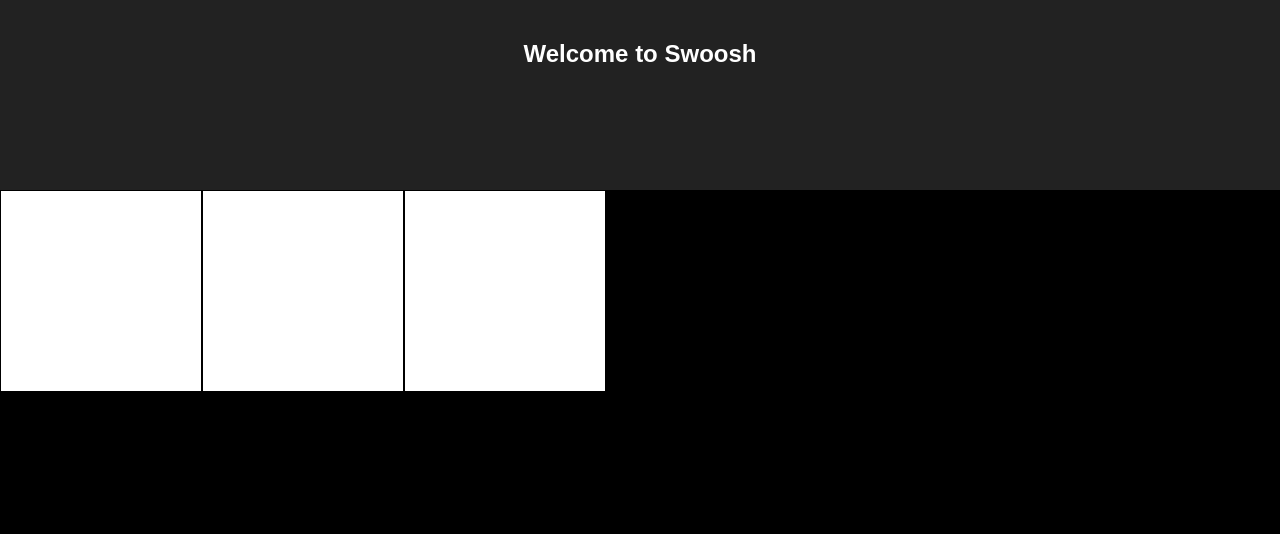
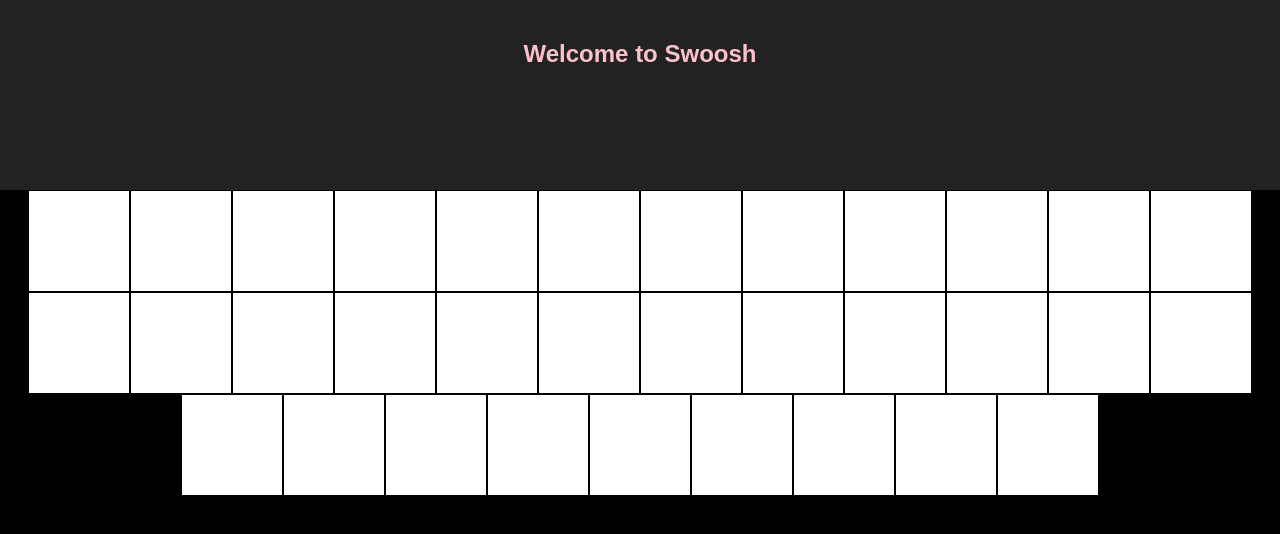
Before and after one commit to CaptRat/swoosh, a React (Create React App) app: page / in a window 1280 px wide. Shown: the top 534 px of the page. Built offline with nearby package versions, Linux system fonts and the light colour scheme.

Commit message:
move flex-wrap to container

```diff
--- a/src/App.css
+++ b/src/App.css
@@ -1,35 +1,25 @@
 .App {
   text-align: center;
 
-}
-
-.App-logo {
-  animation: App-logo-spin infinite 20s linear;
-  height: 80px;
 }
 
 .App-header {
   background-color: #222;
   height: 150px;
   padding: 20px;
-  color: white;
-}
-
-.App-intro {
-  font-size: large;
+  color: pink;
 }
 
 .container {
   display: flex;
+  flex-wrap: wrap;
+  flex-direction: row;
+  justify-content: center;
 }
 
 .square {
-
-  width: 200px;
-  height: 200px;
-  flex-direction: row;
-  flex-wrap: nowrap;
-  justify-content: center;
+  width: 100px;
+  height: 100px;
   background-color: white;
   border: solid 1px black;
 }
--- a/src/App.js
+++ b/src/App.js
@@ -13,6 +13,36 @@
           <div className="square"></div>
           <div className="square"></div>
           <div className="square"></div>
+          <div className="square"></div>
+          <div className="square"></div>
+          <div className="square"></div>
+          <div className="square"></div>
+          <div className="square"></div>
+          <div className="square"></div>
+          <div className="square"></div>
+          <div className="square"></div>
+          <div className="square"></div>
+          <div className="square"></div>
+          <div className="square"></div>
+          <div className="square"></div>
+          <div className="square"></div>
+          <div className="square"></div>
+          <div className="square"></div>
+          <div className="square"></div>
+          <div className="square"></div>
+          <div className="square"></div>
+          <div className="square"></div>
+          <div className="square"></div>
+          <div className="square"></div>
+          <div className="square"></div>
+          <div className="square"></div>
+          <div className="square"></div>
+          <div className="square"></div>
+          <div className="square"></div>
+          <div className="square"></div>
+          <div className="square"></div>
+          <div className="square"></div>
+          <div className="square"></div>
         </div>
       </div>
     );
@@ -20,4 +50,3 @@
 }
 
 export default App;
-// <img src={logo} className="App-logo" alt="logo" />
```
Also changed, not shown: src/logo.svg (deleted).
